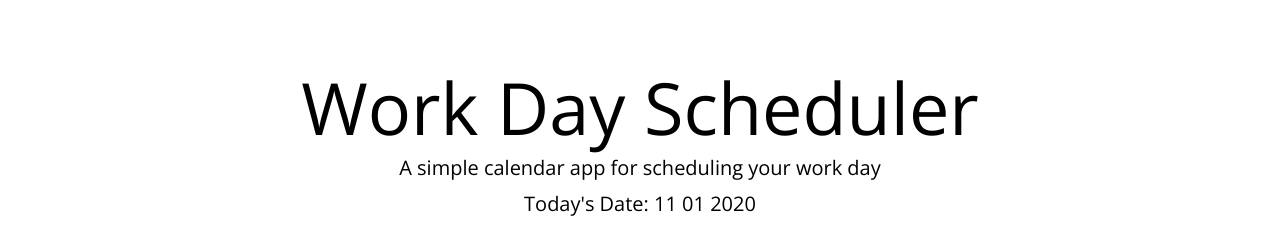
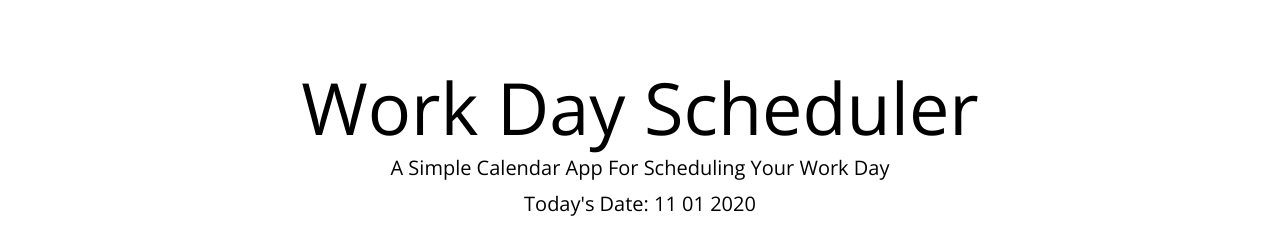
Before and after one commit to katiem22/ThirdPartyAPIs, a plain HTML site: page index.html in a window 1280 px wide. Shown: the top 248 px of the page. Drawn offline with nearby package versions, Linux system fonts and the light colour scheme.

Commit message:
updated css and jquery

```diff
--- a/index.html
+++ b/index.html
@@ -26,11 +26,11 @@
   <body>
     <header class="jumbotron">
       <h1 class="display-3">Work Day Scheduler</h1>
-      <p class="lead">A simple calendar app for scheduling your work day</p>
+      <p class="lead">A Simple Calendar App For Scheduling Your Work Day</p>
       <p id="currentDay" class="lead"></p>
     </header>
     <div class="container">
-      <!-- Timeblocks go here -->
+
     </div>
 
     <script src="https://code.jquery.com/jquery-3.4.1.min.js"></script>
```
Also changed, not shown: Assets/script.js (+15 -15 lines), 1 other file.
